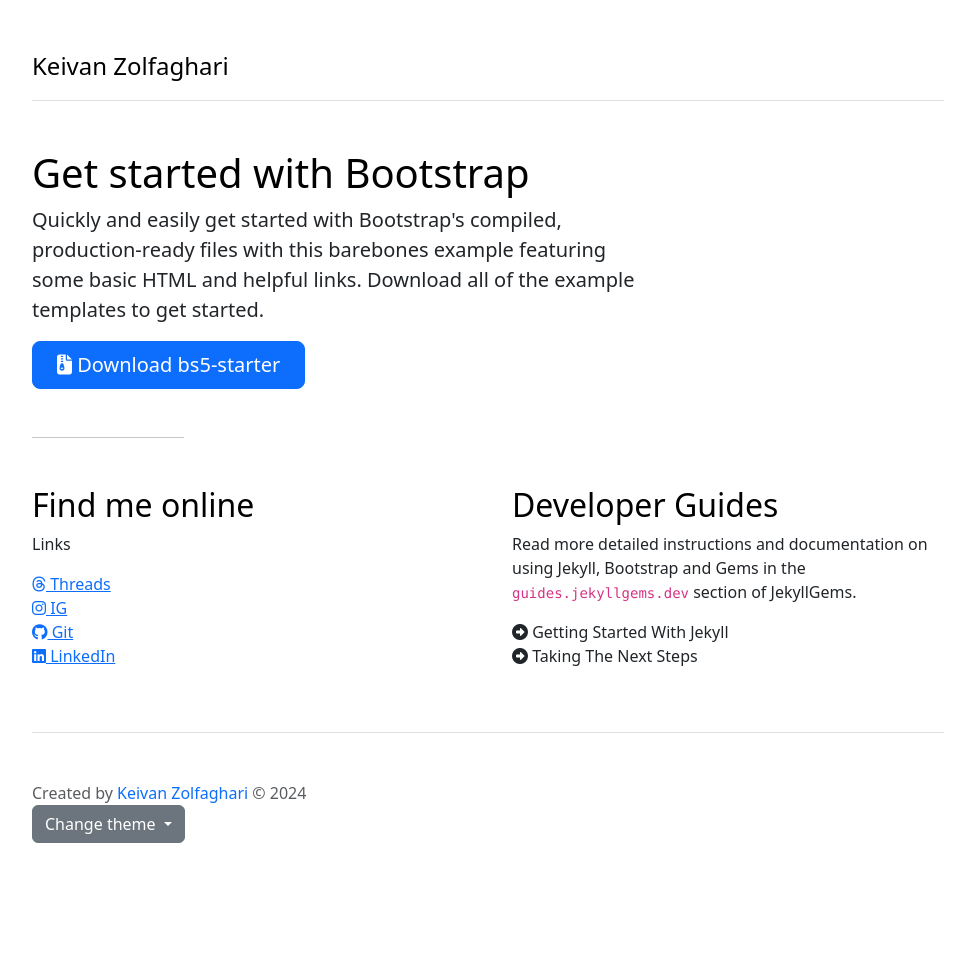
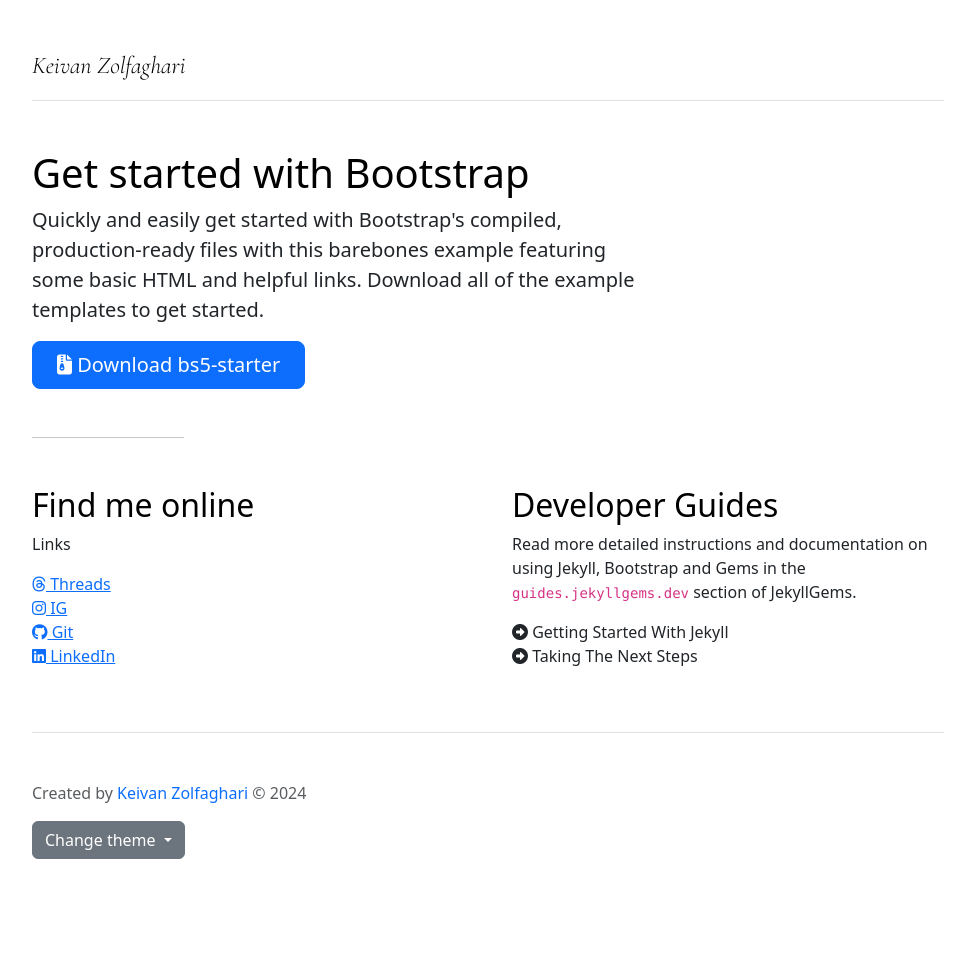
Before and after one commit to keivanz/keivanz.github.io, a Jekyll site: the page built from index.md, in a window 1280 px wide. Shown: the whole page, without its empty margins (152-1127 px from the left). Built offline with Jekyll 4.4.1, drawn with Linux system fonts in a browser that asks for light colours; nearby versions of some CDN libraries.

Commit message:
updating fonts and padding

```diff
--- a/_includes/footer.html
+++ b/_includes/footer.html
@@ -1,7 +1,7 @@
 <footer class="pt-5 my-5 text-body-secondary border-top">
-  Created by <a class="text-decoration-none" href="https://github.com/leatheresque" target="_blank">Keivan Zolfaghari</a> &copy; 2024
+  Created by <a class="text-decoration-none" href="/">Keivan Zolfaghari</a> &copy; 2024
 
-  <div class="dropdown">
+  <div class="dropdown mt-3">
     <button id="bd-theme-text" class="btn btn-secondary dropdown-toggle" type="button" data-bs-toggle="dropdown" aria-label="Toggle theme (auto)" aria-expanded="false">
       Change theme
     </button>
--- a/_includes/head.html
+++ b/_includes/head.html
@@ -17,6 +17,9 @@
 
   <!-- Font Awesome v6.4.0 CSS -->
   <script src="https://kit.fontawesome.com/45134d6be5.js" crossorigin="anonymous"></script>
+  <link rel="preconnect" href="https://fonts.googleapis.com">
+  <link rel="preconnect" href="https://fonts.gstatic.com" crossorigin>
+  <link href="https://fonts.googleapis.com/css2?family=Cormorant+Garamond:ital,wght@0,300;0,400;0,500;0,600;0,700;1,300;1,400;1,500;1,600;1,700&display=swap" rel="stylesheet">
 
   <!-- Favicons -->
   <link rel="icon" type="image/png" href="{{site.logo}}" hreflang="en-us">
--- a/_includes/header.html
+++ b/_includes/header.html
@@ -1,5 +1,5 @@
 <header class="d-flex align-items-center pb-3 mb-5 border-bottom">
   <a href="/" class="d-flex align-items-center text-body-emphasis text-decoration-none">
-    <span class="fs-4">{{ site.title }}</span>
+    <span class="fs-4 cormorant-garamond-light-italic">{{ site.title }}</span>
   </a>
 </header>
--- a/assets/css/style.css
+++ b/assets/css/style.css
@@ -1,4 +1,69 @@
 @charset "UTF-8";
+
+:root {
+  --bs-font-serif: "Cormorant Garamond";
+  --bs-font-sans-serif: system-ui, -apple-system, "Segoe UI", Roboto, "Helvetica Neue", "Noto Sans", "Liberation Sans", Arial, sans-serif, "Apple Color Emoji", "Segoe UI Emoji", "Segoe UI Symbol", "Noto Color Emoji";
+}
+
+.cormorant-garamond-light {
+  font-family: "Cormorant Garamond", serif;
+  font-weight: 300;
+  font-style: normal;
+}
+
+.cormorant-garamond-regular {
+  font-family: "Cormorant Garamond", serif;
+  font-weight: 400;
+  font-style: normal;
+}
+
+.cormorant-garamond-medium {
+  font-family: "Cormorant Garamond", serif;
+  font-weight: 500;
+  font-style: normal;
+}
+
+.cormorant-garamond-semibold {
+  font-family: "Cormorant Garamond", serif;
+  font-weight: 600;
+  font-style: normal;
+}
+
+.cormorant-garamond-bold {
+  font-family: "Cormorant Garamond", serif;
+  font-weight: 700;
+  font-style: normal;
+}
+
+.cormorant-garamond-light-italic {
+  font-family: "Cormorant Garamond", serif;
+  font-weight: 300;
+  font-style: italic;
+}
+
+.cormorant-garamond-regular-italic {
+  font-family: "Cormorant Garamond", serif;
+  font-weight: 400;
+  font-style: italic;
+}
+
+.cormorant-garamond-medium-italic {
+  font-family: "Cormorant Garamond", serif;
+  font-weight: 500;
+  font-style: italic;
+}
+
+.cormorant-garamond-semibold-italic {
+  font-family: "Cormorant Garamond", serif;
+  font-weight: 600;
+  font-style: italic;
+}
+
+.cormorant-garamond-bold-italic {
+  font-family: "Cormorant Garamond", serif;
+  font-weight: 700;
+  font-style: italic;
+}
 
 $color-mode-type: data;
 @include color-mode(dark) {
```
